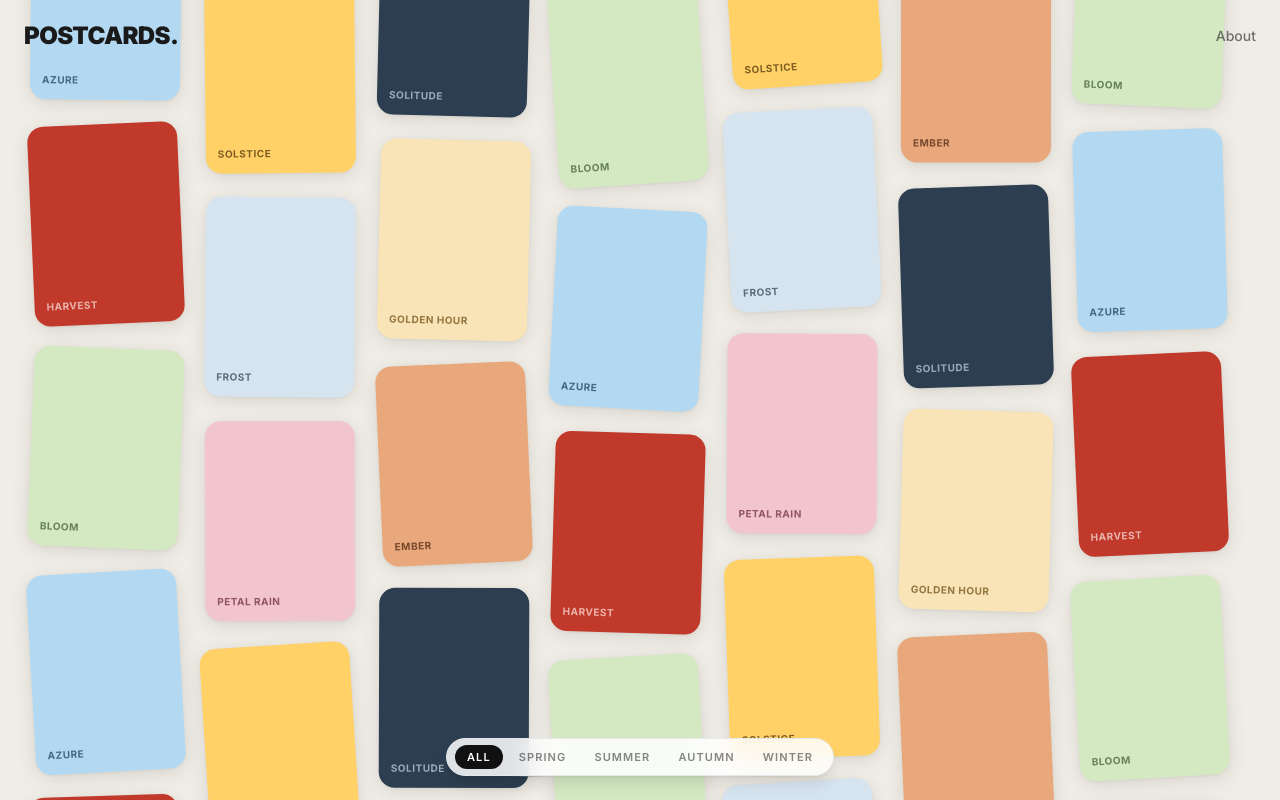
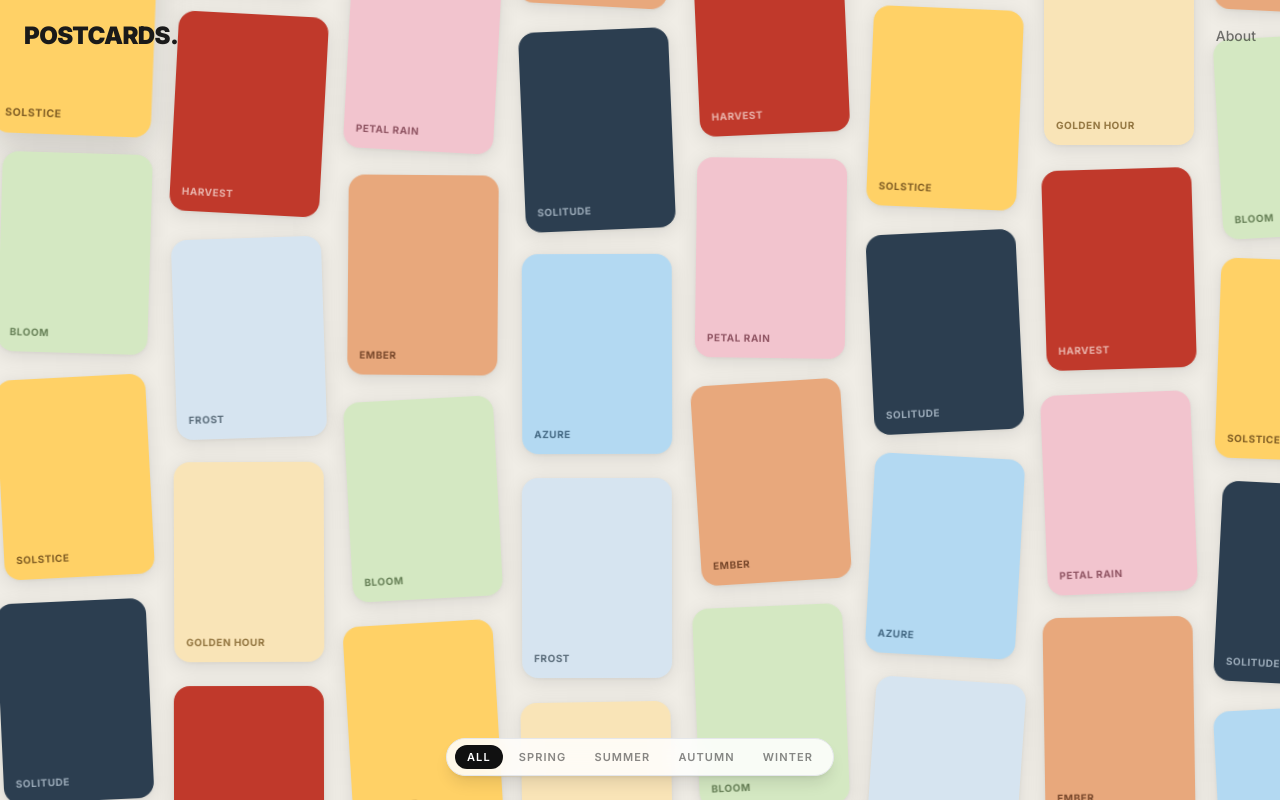
Before and after one commit to rohitt05/postcards-clone, a Next.js app: page / in a window 1280 px wide. Built offline with nearby package versions, Linux system fonts and the light colour scheme.

Commit message:
fix: true infinite tiling grid — cards fill viewport in all directions forever

```diff
--- a/components/InfiniteCanvas.tsx
+++ b/components/InfiniteCanvas.tsx
@@ -1,7 +1,7 @@
 "use client";
 
-import { useRef, useState, useCallback, useEffect } from "react";
-import { useSpring, useMotionValue, motion } from "framer-motion";
+import { useRef, useState, useEffect, useCallback } from "react";
+import { useSpring, useMotionValue, motion, useTransform } from "framer-motion";
 import { postcards, Collection } from "@/data/postcards";
 import PostcardModal from "./PostcardModal";
 
@@ -14,15 +14,11 @@ const CARD_W = 150;
 const CARD_H = 200;
 const COL_GAP = 24;
 const ROW_GAP = 24;
-const COLS = 7;
-const ROWS_PER_SET = 20;
+const CELL_W = CARD_W + COL_GAP;
+const CELL_H = CARD_H + ROW_GAP;
 
-const colStep = CARD_W + COL_GAP;
-const rowStep = CARD_H + ROW_GAP;
-const setH = ROWS_PER_SET * rowStep;
-const totalW = COLS * colStep;
-
-const COL_SPEEDS = [90, 105, 85, 100, 95, 110, 88];
+// How many tiles to render around viewport (extra buffer)
+const BUFFER = 3;
 
 interface Props {
   activeCollection: Collection;
@@ -31,10 +27,13 @@ interface Props {
 
 export default function InfiniteCanvas({ activeCollection, onCollectionChange }: Props) {
   const [selected, setSelected] = useState<(typeof postcards)[0] | null>(null);
+  const [vpSize, setVpSize] = useState({ w: 1440, h: 900 });
 
-  // Global springy pan — no restrictions
+  // Raw pan (no spring) for tile calculation
   const rawPanX = useRef(0);
   const rawPanY = useRef(0);
+
+  // Spring pan for smooth rendering
   const panX = useMotionValue(0);
   const panY = useMotionValue(0);
   const springX = useSpring(panX, { stiffness: 80, damping: 18, mass: 1 });
@@ -42,29 +41,62 @@ export default function InfiniteCanvas({ activeCollection, onCollectionChange }:
 
   const isDragging = useRef(false);
   const didDrag = useRef(false);
-  const lastMouse = useRef({ x: 0, y: 0 });
-  const lastTouch = useRef<{ x: number; y: number } | null>(null);
+  const lastPos = useRef({ x: 0, y: 0 });
 
-  // Global mouse listeners on window so drag works everywhere
+  // Tick for vertical auto-scroll per column
+  const tickRef = useRef(0);
+  const autoOffsets = useRef<number[]>([]);
+  const rafRef = useRef<number>(0);
+  const lastTime = useRef<number>(0);
+
+  // Column speeds in px/sec
+  const COL_SPEEDS = [28, 23, 32, 26, 29, 22, 31, 27, 24, 30];
+
+  useEffect(() => {
+    const update = () => {
+      setVpSize({ w: window.innerWidth, h: window.innerHeight });
+    };
+    update();
+    window.addEventListener("resize", update);
+    return () => window.removeEventListener("resize", update);
+  }, []);
+
+  // Auto-scroll animation
+  useEffect(() => {
+    const cols = Math.ceil(vpSize.w / CELL_W) + BUFFER * 2 + 2;
+    autoOffsets.current = new Array(cols).fill(0);
+    lastTime.current = performance.now();
+
+    const animate = (now: number) => {
+      const dt = (now - lastTime.current) / 1000;
+      lastTime.current = now;
+      autoOffsets.current = autoOffsets.current.map((o, i) => o + COL_SPEEDS[i % COL_SPEEDS.length] * dt);
+      tickRef.current += 1;
+      rafRef.current = requestAnimationFrame(animate);
+    };
+    rafRef.current = requestAnimationFrame(animate);
+    return () => cancelAnimationFrame(rafRef.current);
+  }, [vpSize.w]);
+
+  // Global drag
   useEffect(() => {
     const onDown = (e: MouseEvent) => {
       isDragging.current = true;
       didDrag.current = false;
-      lastMouse.current = { x: e.clientX, y: e.clientY };
+      lastPos.current = { x: e.clientX, y: e.clientY };
     };
     const onMove = (e: MouseEvent) => {
       if (!isDragging.current) return;
-      const dx = e.clientX - lastMouse.current.x;
-      const dy = e.clientY - lastMouse.current.y;
+      const dx = e.clientX - lastPos.current.x;
+      const dy = e.clientY - lastPos.current.y;
       if (Math.abs(dx) > 2 || Math.abs(dy) > 2) didDrag.current = true;
       rawPanX.current += dx;
       rawPanY.current += dy;
-      lastMouse.current = { x: e.clientX, y: e.clientY };
+      lastPos.current = { x: e.clientX, y: e.clientY };
       panX.set(rawPanX.current);
       panY.set(rawPanY.current);
     };
     const onUp = () => { isDragging.current = false; };
-
     window.addEventListener("mousedown", onDown);
     window.addEventListener("mousemove", onMove);
     window.addEventListener("mouseup", onUp);
@@ -75,94 +107,143 @@ export default function InfiniteCanvas({ activeCollection, onCollectionChange }:
     };
   }, [panX, panY]);
 
-  // Global touch listeners
   useEffect(() => {
     const onStart = (e: TouchEvent) => {
       if (e.touches.length === 1)
-        lastTouch.current = { x: e.touches[0].clientX, y: e.touches[0].clientY };
+        lastPos.current = { x: e.touches[0].clientX, y: e.touches[0].clientY };
     };
     const onMove = (e: TouchEvent) => {
-      if (e.touches.length !== 1 || !lastTouch.current) return;
-      rawPanX.current += e.touches[0].clientX - lastTouch.current.x;
-      rawPanY.current += e.touches[0].clientY - lastTouch.current.y;
-      lastTouch.current = { x: e.touches[0].clientX, y: e.touches[0].clientY };
+      if (e.touches.length !== 1) return;
+      const dx = e.touches[0].clientX - lastPos.current.x;
+      const dy = e.touches[0].clientY - lastPos.current.y;
+      rawPanX.current += dx;
+      rawPanY.current += dy;
+      lastPos.current = { x: e.touches[0].clientX, y: e.touches[0].clientY };
       panX.set(rawPanX.current);
       panY.set(rawPanY.current);
     };
-    const onEnd = () => { lastTouch.current = null; };
-
     window.addEventListener("touchstart", onStart);
     window.addEventListener("touchmove", onMove);
-    window.addEventListener("touchend", onEnd);
     return () => {
       window.removeEventListener("touchstart", onStart);
       window.removeEventListener("touchmove", onMove);
-      window.removeEventListener("touchend", onEnd);
     };
   }, [panX, panY]);
-
-  const collections: Collection[] = ["all", "spring", "summer", "autumn", "winter"];
 
   const filtered = activeCollection === "all"
     ? postcards
     : postcards.filter(p => p.collection === activeCollection);
+
+  const collections: Collection[] = ["all", "spring", "summer", "autumn", "winter"];
+
+  // Compute visible tile grid based on current pan
+  const colCount = Math.ceil(vpSize.w / CELL_W) + BUFFER * 2 + 2;
+  const rowCount = Math.ceil(vpSize.h / CELL_H) + BUFFER * 2 + 2;
 
   return (
     <div
       className="absolute inset-0 overflow-hidden"
       style={{ background: "#F0EDE6", cursor: isDragging.current ? "grabbing" : "grab" }}
     >
-      {/* Springy canvas */}
-      <motion.div
+      {/* The infinite tiled world */}
+      <InfiniteTileWorld
+        springX={springX}
+        springY={springY}
+        rawPanX={rawPanX}
+        rawPanY={rawPanY}
+        autoOffsets={autoOffsets}
+        tickRef={tickRef}
+        colCount={colCount}
+        rowCount={rowCount}
+        filtered={filtered}
+        didDrag={didDrag}
+        onSelect={setSelected}
+      />
+
+      {/* Collection filter */}
+      <div className="absolute bottom-6 left-1/2 -translate-x-1/2 z-30 flex items-center gap-1 bg-white/85 backdrop-blur-md rounded-full px-2 py-1.5 shadow-lg border border-black/8">
+        {collections.map((c) => (
+          <button
+            key={c}
+            onClick={() => onCollectionChange(c)}
+            className={`px-3 py-1 text-[11px] font-semibold tracking-widest uppercase rounded-full transition-all duration-200 ${
+              activeCollection === c ? "bg-[#111] text-white" : "text-[#111]/50 hover:text-[#111]"
+            }`}
+          >
+            {c}
+          </button>
+        ))}
+      </div>
+
+      <PostcardModal card={selected} onClose={() => setSelected(null)} />
+    </div>
+  );
+}
+
+// Separate component so it can use useAnimationFrame-style re-render
+function InfiniteTileWorld({
+  springX, springY, rawPanX, rawPanY,
+  autoOffsets, tickRef, colCount, rowCount,
+  filtered, didDrag, onSelect
+}: any) {
+  const [, forceRender] = useState(0);
+  const rafRef = useRef<number>(0);
+
+  useEffect(() => {
+    const loop = () => {
+      forceRender(t => t + 1);
+      rafRef.current = requestAnimationFrame(loop);
+    };
+    rafRef.current = requestAnimationFrame(loop);
+    return () => cancelAnimationFrame(rafRef.current);
+  }, []);
+
+  const px = rawPanX.current;
+  const py = rawPanY.current;
+
+  // Origin tile index (top-left visible tile)
+  const startCol = Math.floor(-px / CELL_W) - BUFFER;
+  const startRow = Math.floor(-py / CELL_H) - BUFFER;
+
+  const tiles: JSX.Element[] = [];
+
+  for (let ci = 0; ci < colCount; ci++) {
+    const col = startCol + ci;
+    const autoOffset = autoOffsets.current[((col % colCount) + colCount) % colCount] || 0;
+    const stagger = col % 2 === 1 ? CELL_H / 2 : 0;
+
+    for (let ri = 0; ri < rowCount; ri++) {
+      const row = startRow + ri;
+
+      // World position before pan
+      const wx = col * CELL_W;
+      // Vertical: combine row position + auto-scroll offset, mod by total rows so it wraps
+      const totalRows = rowCount;
+      const rawWY = row * CELL_H + stagger + autoOffset;
+      // Wrap wy so cards loop seamlessly in the vertical tile space
+      const wy = rawWY;
+
+      // Screen position
+      const sx = wx + px;
+      const sy = wy + py;
+
+      const seed = ((col * 31 + row * 17) & 0xffffff);
+      const postcard = filtered[((Math.abs(col * 7 + row * 13)) % filtered.length)];
+      const rotate = (seededRandom(seed) - 0.5) * 8;
+
+      tiles.push(
+        <div
+          key={`${col}-${row}`}
           style={{
-          x: springX,
-          y: springY,
             position: "absolute",
-          top: "50%",
-          left: "50%",
-          width: 0,
-          height: 0,
-        }}
-      >
-        {Array.from({ length: COLS }, (_, col) => {
-          const duration = COL_SPEEDS[col];
-          const x = col * colStep - totalW / 2 + CARD_W / 2;
-          const yOffset = col % 2 === 1 ? -rowStep / 2 : 0;
-
-          const colCards = Array.from({ length: ROWS_PER_SET * 2 }, (_, i) => {
-            const postcard = filtered[(col * 7 + i * 3) % filtered.length];
-            const seed = col * 100 + i;
-            return {
-              postcard,
-              rotate: (seededRandom(seed) - 0.5) * 8,
-              y: i * rowStep + yOffset - setH / 2,
-            };
-          });
-
-          return (
-            <motion.div
-              key={`col-${col}`}
-              style={{ position: "absolute", top: 0, left: 0, width: 0, height: 0 }}
-              animate={{ y: [0, setH] }}
-              transition={{
-                duration,
-                ease: "linear",
-                repeat: Infinity,
-                repeatType: "loop",
-              }}
-            >
-              {colCards.map(({ postcard, rotate, y }, i) => (
-                <div
-                  key={i}
-                  className="postcard-item absolute"
-                  style={{
-                    transform: `translate(calc(${x}px - 50%), calc(${y}px - 50%)) rotate(${rotate}deg)`,
+            left: sx,
+            top: sy,
             width: CARD_W,
             height: CARD_H,
+            transform: `rotate(${rotate}deg)`,
+            willChange: "transform",
           }}
-                  onClick={() => {
-                    if (!didDrag.current) setSelected(postcard);
-                  }}
+          onClick={() => { if (!didDrag.current) onSelect(postcard); }}
         >
           <div
             style={{
@@ -199,28 +280,13 @@ export default function InfiniteCanvas({ activeCollection, onCollectionChange }:
             </p>
           </div>
         </div>
-              ))}
-            </motion.div>
       );
-        })}
-      </motion.div>
+    }
+  }
 
-      {/* Collection filter */}
-      <div className="absolute bottom-6 left-1/2 -translate-x-1/2 z-30 flex items-center gap-1 bg-white/85 backdrop-blur-md rounded-full px-2 py-1.5 shadow-lg border border-black/8">
-        {collections.map((c) => (
-          <button
-            key={c}
-            onClick={() => onCollectionChange(c)}
-            className={`px-3 py-1 text-[11px] font-semibold tracking-widest uppercase rounded-full transition-all duration-200 ${
-              activeCollection === c ? "bg-[#111] text-white" : "text-[#111]/50 hover:text-[#111]"
-            }`}
-          >
-            {c}
-          </button>
-        ))}
-      </div>
-
-      <PostcardModal card={selected} onClose={() => setSelected(null)} />
+  return (
+    <div style={{ position: "absolute", inset: 0, overflow: "hidden" }}>
+      {tiles}
     </div>
   );
 }
```
Lines whose indentation alone changed are shown as unchanged.
